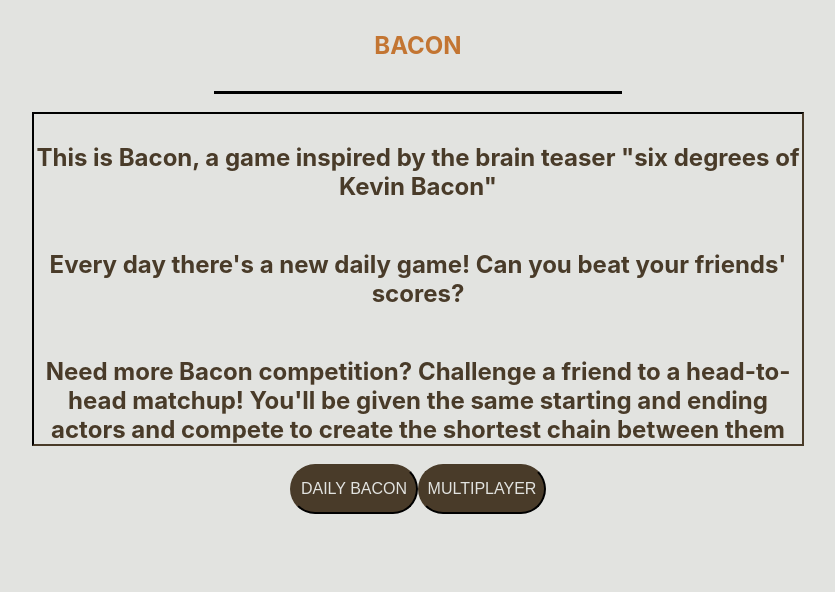
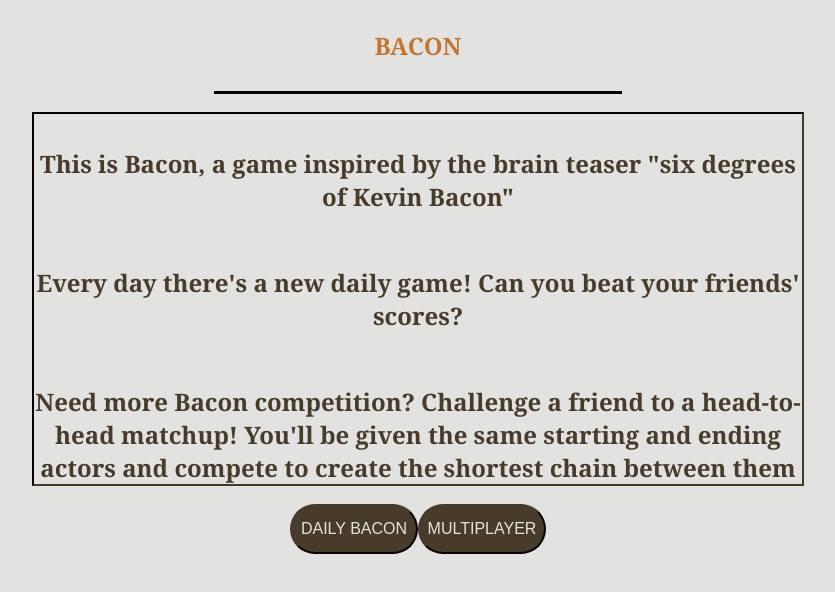
Before and after one commit to lbraby/Bacon, a React (Create React App) app in the folder bacon-front-end/: page / in a window 1280 px wide. Shown: the top 592 px of the page, without its empty margins (222-1057 px from the left). Built offline with nearby package versions, Linux system fonts and the light colour scheme.

Commit message:
font update

```diff
--- a/bacon-front-end/src/pages/singleplayer.css
+++ b/bacon-front-end/src/pages/singleplayer.css
@@ -1,3 +1,7 @@
+body {
+  font-family: Georgia;
+}
+
 #main_box {
   width: 50%;
   margin: auto;
```
